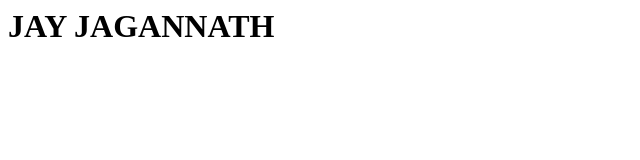
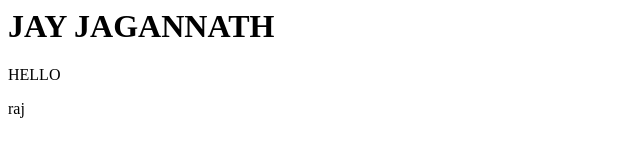
Before and after one commit to akashmausa/Project-1, a plain HTML site: page index.html in a window 1280 px wide. Shown: the full height of the page, 0-640 px from the left. Drawn offline with Linux system fonts and the light colour scheme.

Commit message:
testing branch

```diff
--- a/index.html
+++ b/index.html
@@ -1 +1,3 @@
 <h1>JAY JAGANNATH</h1>
+<p>HELLO<p>
+    raj
```
